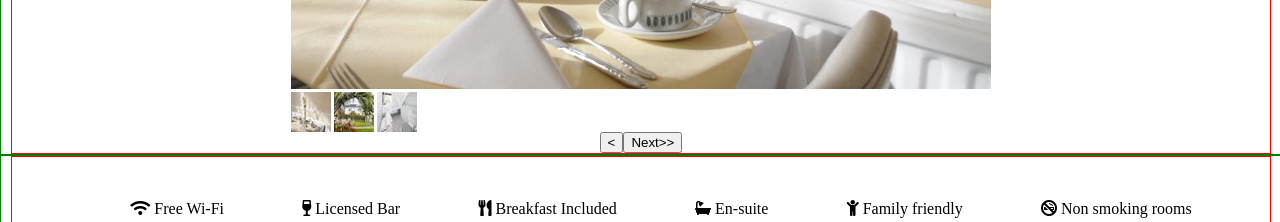
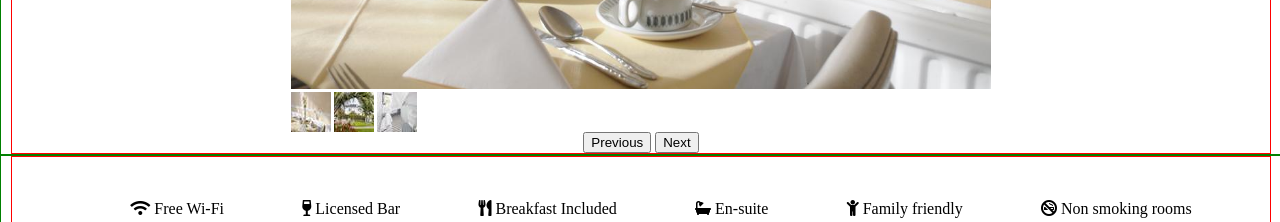
Before and after one commit to huwfernie/theGrove, a website: page index.html in a window 1280 px wide. Shown: the part 1160-1382 px from the top of the page. Drawn offline with Linux system fonts and the light colour scheme.

Commit message:
viewport!

```diff
--- a/index.html
+++ b/index.html
@@ -3,6 +3,7 @@
   <head>
     <meta charset="utf-8">
     <title>The Grove</title>
+    <meta name="viewport" content="width=device-width, initial-scale=1.0">
     <link rel="stylesheet" href="https://use.fontawesome.com/releases/v5.6.3/css/all.css" integrity="sha384-UHRtZLI+pbxtHCWp1t77Bi1L4ZtiqrqD80Kn4Z8NTSRyMA2Fd33n5dQ8lWUE00s/" crossorigin="anonymous">
     <link rel="shortcut icon" href="./favicon.ico" type="image/x-icon">
     <link rel="icon" href="./favicon.ico" type="image/x-icon">
@@ -53,8 +54,8 @@
             <figure data-order_id="3"></figure>
           </div>
           <div class="gallery-buttons">
-            <button class="prev-button"><<Previous</button>
-            <button class="next-button">Next>></button>
+            <button class="prev-button">Previous</button>
+            <button class="next-button">Next</button>
           </div>
         </div>
       </div>
```
